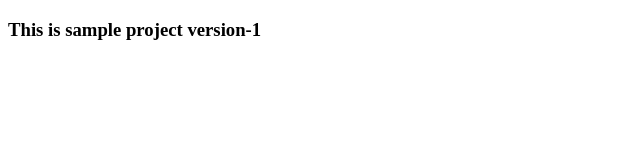
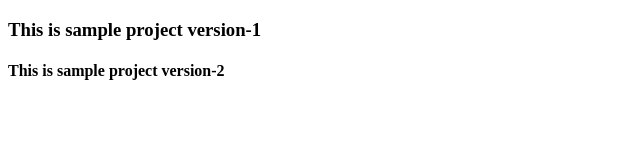
Before and after one commit to Satishchandra06/Git-Dayy2, a plain HTML site: page index.html in a window 1280 px wide. Shown: the whole page, without its empty margins (0-640 px from the left). Drawn offline with Linux system fonts and the light colour scheme.

Commit message:
sample project

```diff
--- a/index.html
+++ b/index.html
@@ -7,5 +7,6 @@
 </head>
 <body>
     <h3>This is sample project version-1</h3>
+    <h4>This is sample project version-2</h4>
 </body>
 </html>
```
